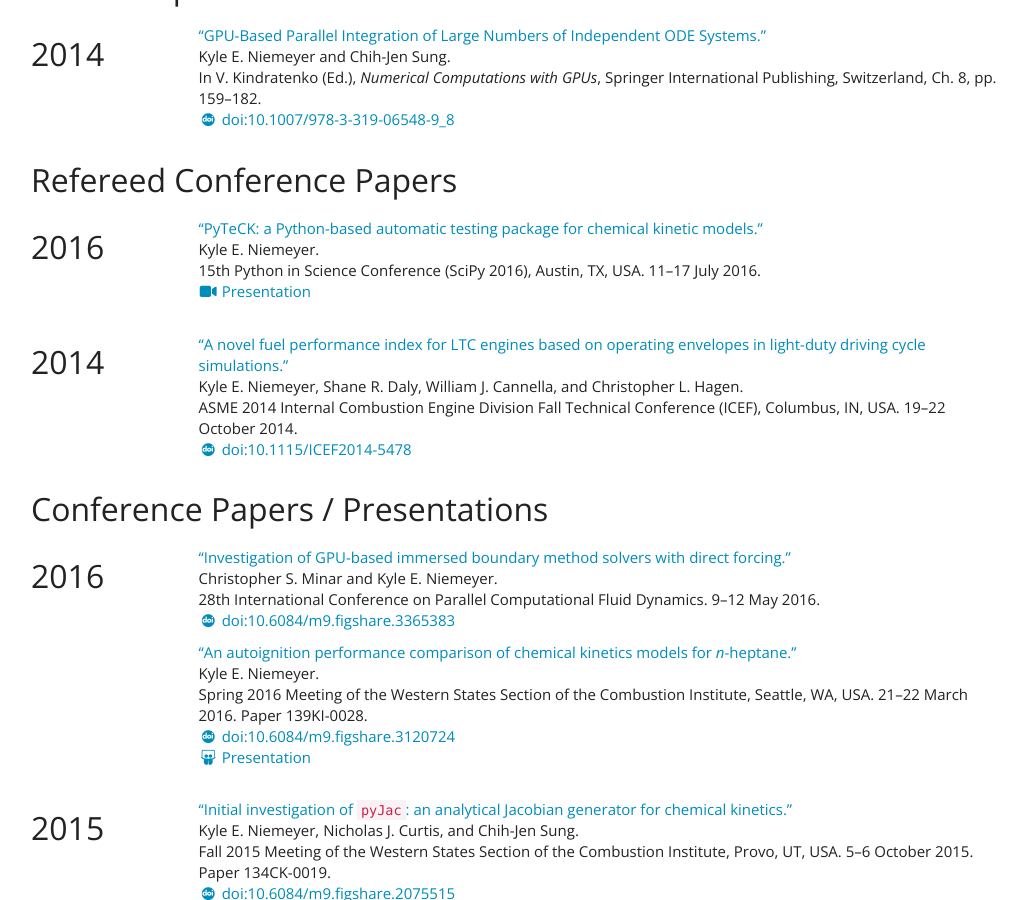
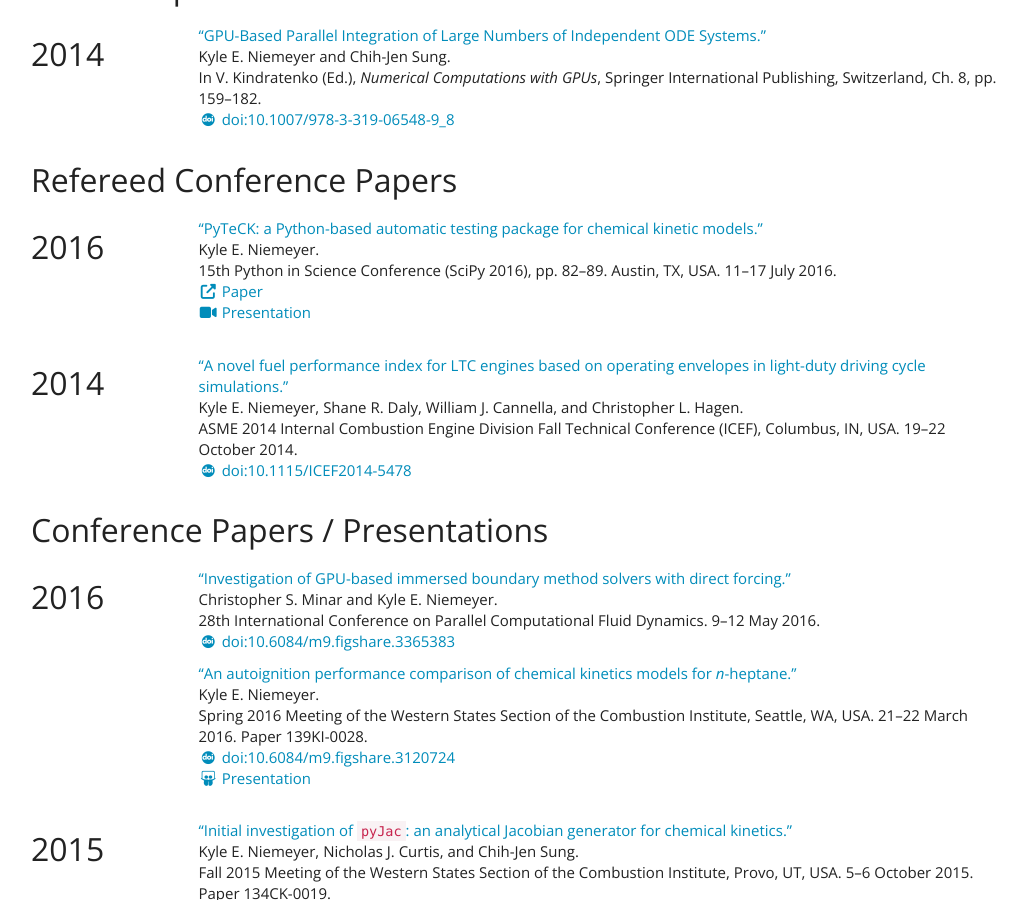
Before and after one commit to kyleniemeyer/kyleniemeyer.com, a Jekyll site: the page built from pubs/index.markdown, in a window 1280 px wide and 900 px high, scrolled down 3037 px. Shown: the whole window, without its empty margins (24-1051 px from the left). Built offline with Jekyll 4.4.1, drawn with Linux system fonts in a browser that asks for light colours; nearby versions of some CDN libraries; some web fonts are replaced; comment, search, counter and statistics services are not loaded.

Commit message:
added PyTeCK paper page & links

```diff
--- a/pubs/index.markdown
+++ b/pubs/index.markdown
@@ -236,7 +236,8 @@ In V. Kindratenko (Ed.), *Numerical Computations with GPUs*, Springer Internatio
 
 [“PyTeCK: a Python-based automatic testing package for chemical kinetic models.”](/pubs/paper-pyteck/)
 Kyle E. Niemeyer.
-15th Python in Science Conference (SciPy 2016), Austin, TX, USA. 11--17 July 2016.
+15th Python in Science Conference (SciPy 2016), pp. 82--89. Austin, TX, USA. 11--17 July 2016.
+[{% icon fa-external-link fa-fw %} Paper](http://conference.scipy.org/proceedings/scipy2016/kyle_niemeyer.html)
 [{% icon fa-video-camera fa-fw %} Presentation](https://www.youtube.com/watch?v=Ke3Ip25C4pY&index=25&list=PLYx7XA2nY5Gf37zYZMw6OqGFRPjB1jCy6)
 
 </div> <!-- END col-md-10-->
```
Also changed, not shown: pubs/paper-pyteck.md (added, +29 -0 lines).
